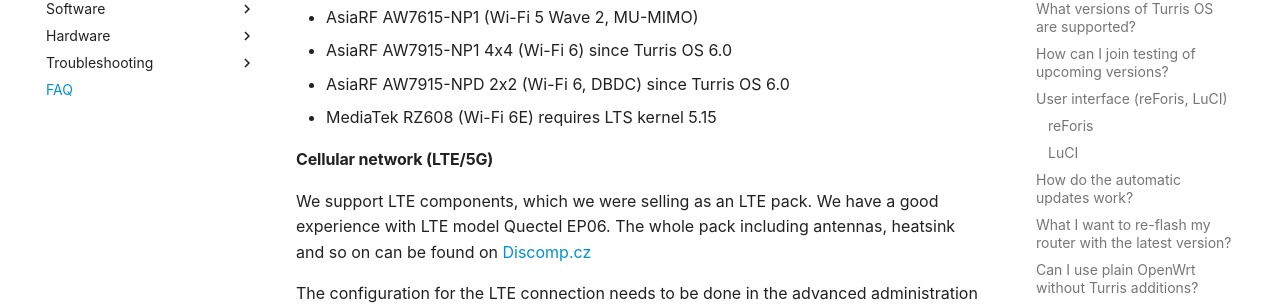
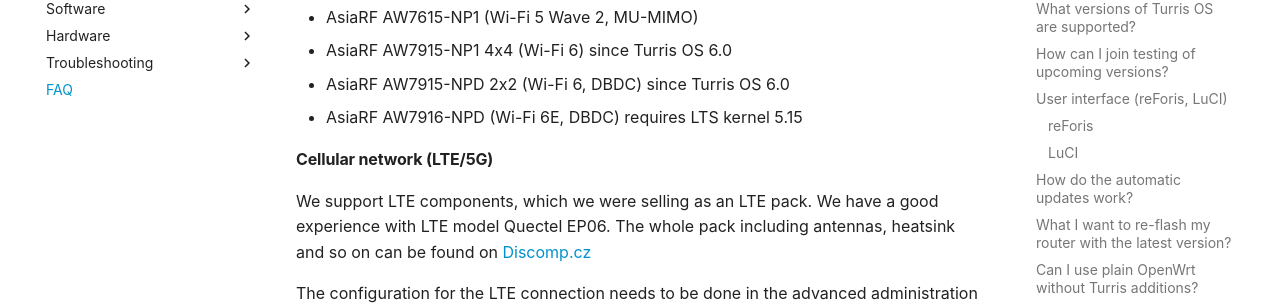
Before and after one commit to turris-cz/user-docs, an MkDocs documentation site: the page built from docs/basics/faq.md, in a window 1280 px wide and 900 px high, scrolled down 5809 px. Shown: the part 153-458 px from the top of the window. Built offline with MkDocs 1.6.1 and Material for MkDocs 9.7.7, drawn with Linux system fonts in a browser that asks for light colours; plug-ins that fetch from the network failed and are left out.

Commit message:
basics/faq: Rename Wi-Fi 6E card to more appropriate name
It was revealed that we sold several Turris Omnia routers with Wi-Fi 6E.
The card, which used is AsiaRF AW7916-NPD.

```diff
--- a/docs/basics/faq.md
+++ b/docs/basics/faq.md
@@ -260,7 +260,7 @@
 - AsiaRF AW7615-NP1 (Wi-Fi 5 Wave 2, MU-MIMO)
 - AsiaRF AW7915-NP1 4x4 (Wi-Fi 6) since Turris OS 6.0
 - AsiaRF AW7915-NPD 2x2 (Wi-Fi 6, DBDC) since Turris OS 6.0
-- MediaTek RZ608 (Wi-Fi 6E) requires LTS kernel 5.15
+- AsiaRF AW7916-NPD (Wi-Fi 6E, DBDC) requires LTS kernel 5.15
 
 #### Cellular network (LTE/5G)
 
```
